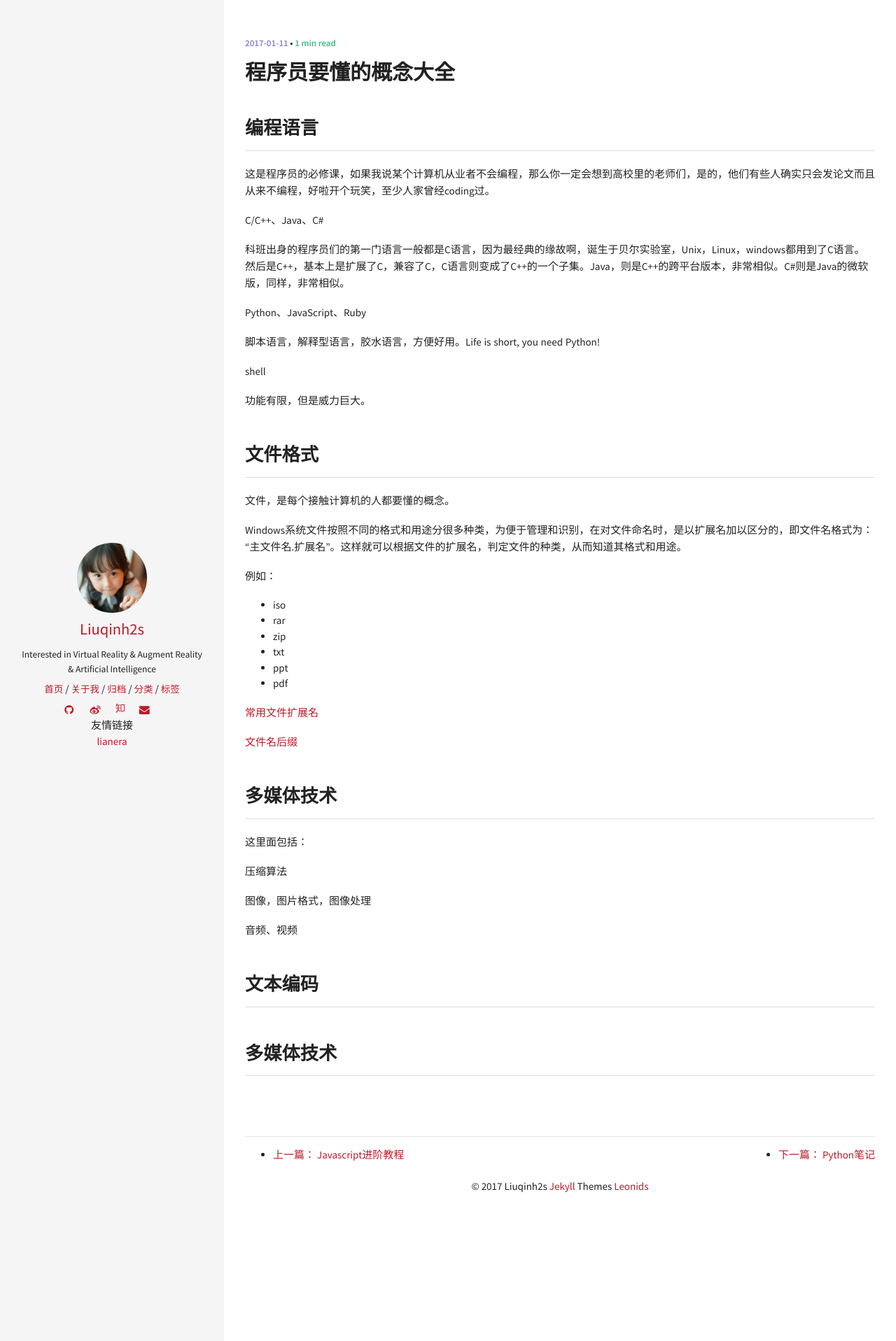
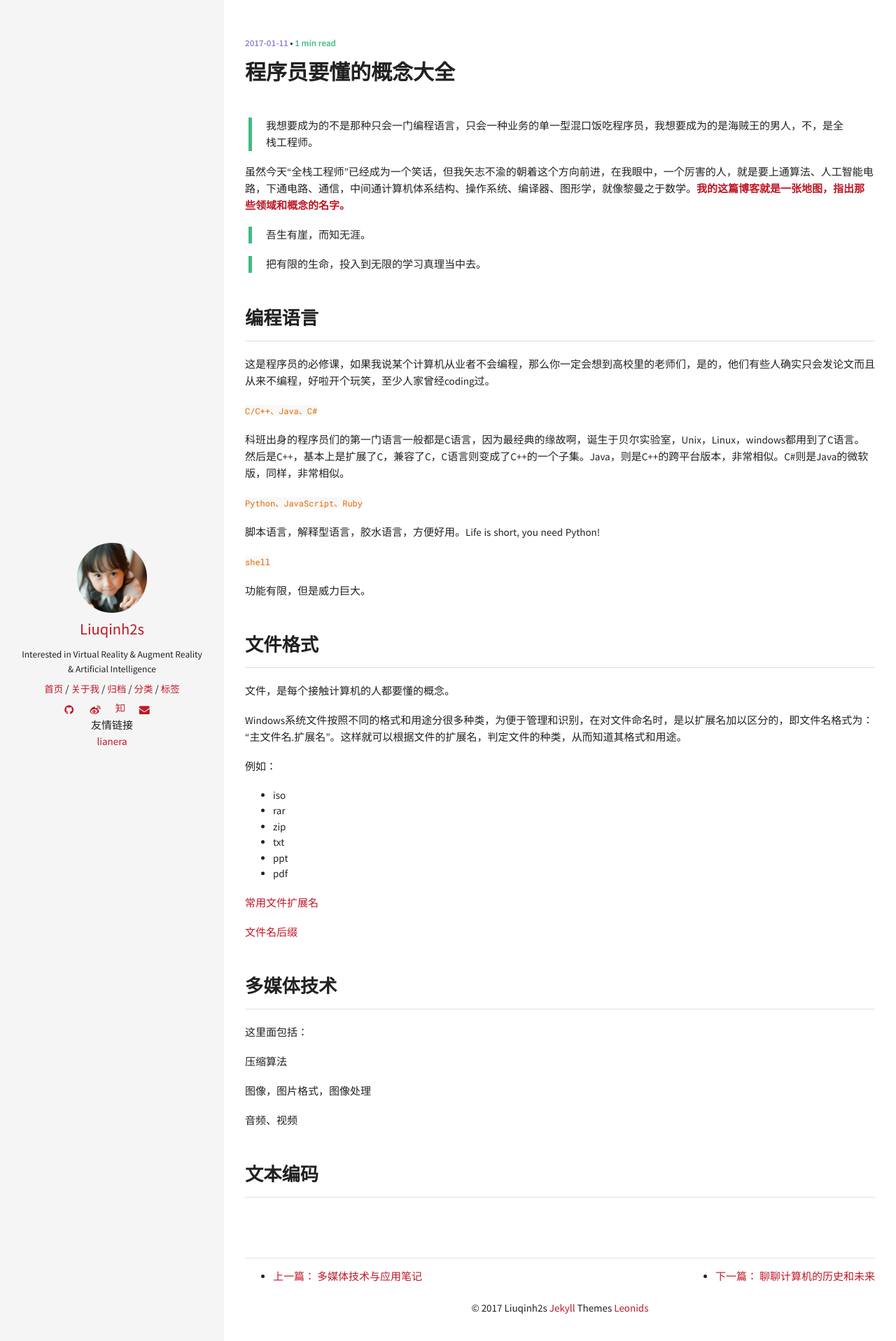
Before and after one commit to transcendtron/liuqinh2s.github.io, a Jekyll site: the page built from _posts/2017-1-11-程序员要懂的概念大全.md, in a window 1280 px wide. Shown: the top 1917 px of the page at 70% size. Built offline with Jekyll 4.4.1, drawn with Linux system fonts in a browser that asks for light colours; comment, search, counter and statistics services are not loaded.

```diff
--- a/_posts/2017-1-11-程序员要懂的概念大全.md
+++ b/_posts/2017-1-11-程序员要懂的概念大全.md
@@ -1,24 +1,32 @@
 ---
 layout: post
-titile: javascript基础教程
+titile: 程序员要懂的概念大全
 categories: 地图
 tags: 计算机技术
 comments: true
 ---
 
+>我想要成为的不是那种只会一门编程语言，只会一种业务的单一型混口饭吃程序员，我想要成为的是海贼王的男人，不，是全栈工程师。
+
+虽然今天“全栈工程师”已经成为一个笑话，但我矢志不渝的朝着这个方向前进，在我眼中，一个厉害的人，就是要上通算法、人工智能电路，下通电路、通信，中间通计算机体系结构、操作系统、编译器、图形学，就像黎曼之于数学。**我的这篇博客就是一张地图，指出那些领域和概念的名字。**
+
+>吾生有崖，而知无涯。
+
+>把有限的生命，投入到无限的学习真理当中去。
+
 ## 编程语言
 
 这是程序员的必修课，如果我说某个计算机从业者不会编程，那么你一定会想到高校里的老师们，是的，他们有些人确实只会发论文而且从来不编程，好啦开个玩笑，至少人家曾经coding过。
 
-C/C++、Java、C#
+`C/C++、Java、C#`
 
 科班出身的程序员们的第一门语言一般都是C语言，因为最经典的缘故啊，诞生于贝尔实验室，Unix，Linux，windows都用到了C语言。然后是C++，基本上是扩展了C，兼容了C，C语言则变成了C++的一个子集。Java，则是C++的跨平台版本，非常相似。C#则是Java的微软版，同样，非常相似。
 
-Python、JavaScript、Ruby
+`Python、JavaScript、Ruby`
 
 脚本语言，解释型语言，胶水语言，方便好用。Life is short, you need Python!
 
-shell
+`shell`
 
 功能有限，但是威力巨大。
 
```
Also changed, not shown: other parts of _posts/2017-1-11-程序员要懂的概念大全.md (+0 -2 lines), _posts/2017-1-11-多媒体技术与应用笔记.md (added, +11 -0 lines), _posts/2017-1-11-聊聊计算机历史和未来.md (deleted, +0 -6 lines), _posts/2017-1-11-聊聊计算机的历史和未来.md (added, +8 -0 lines).
